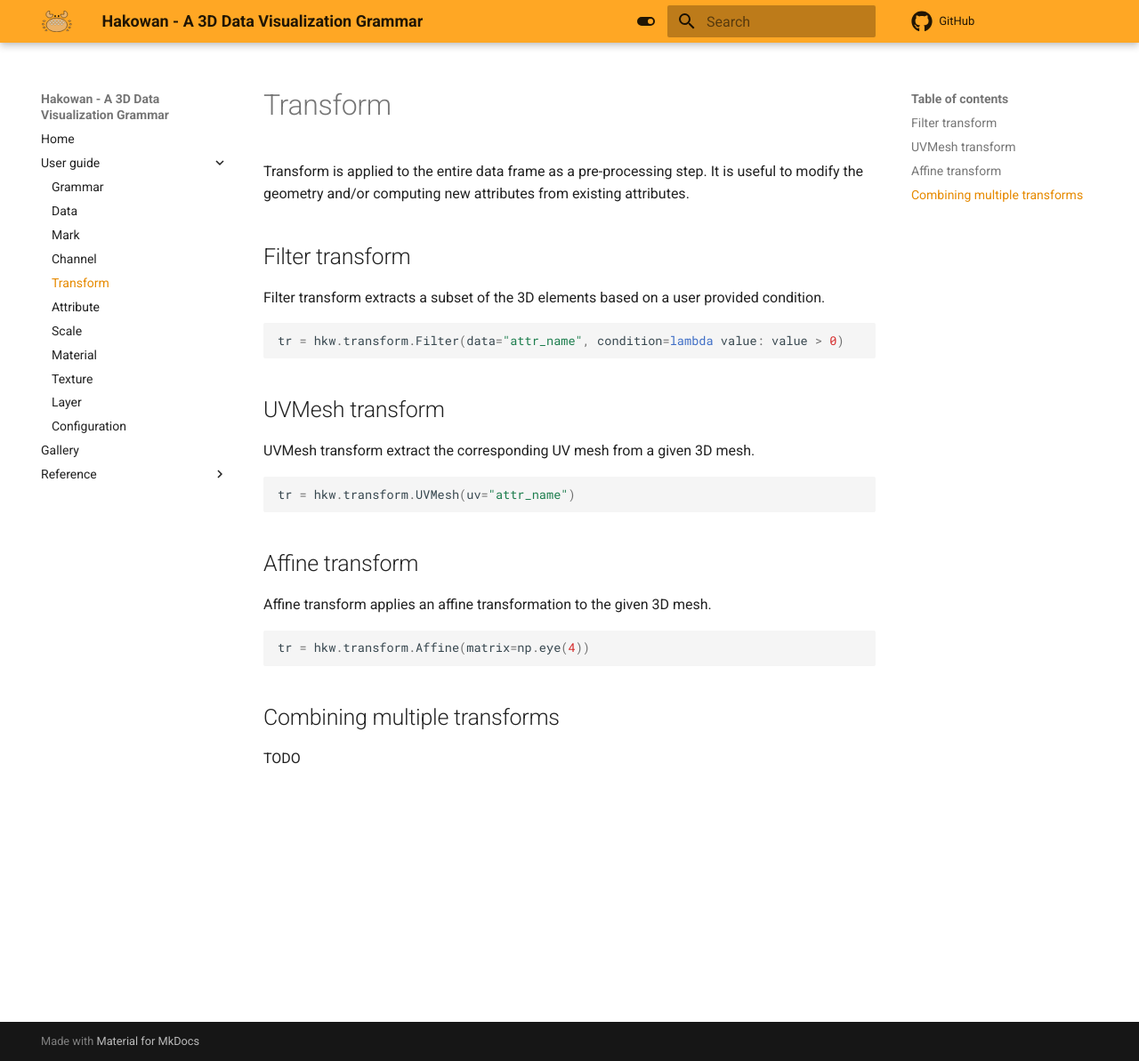
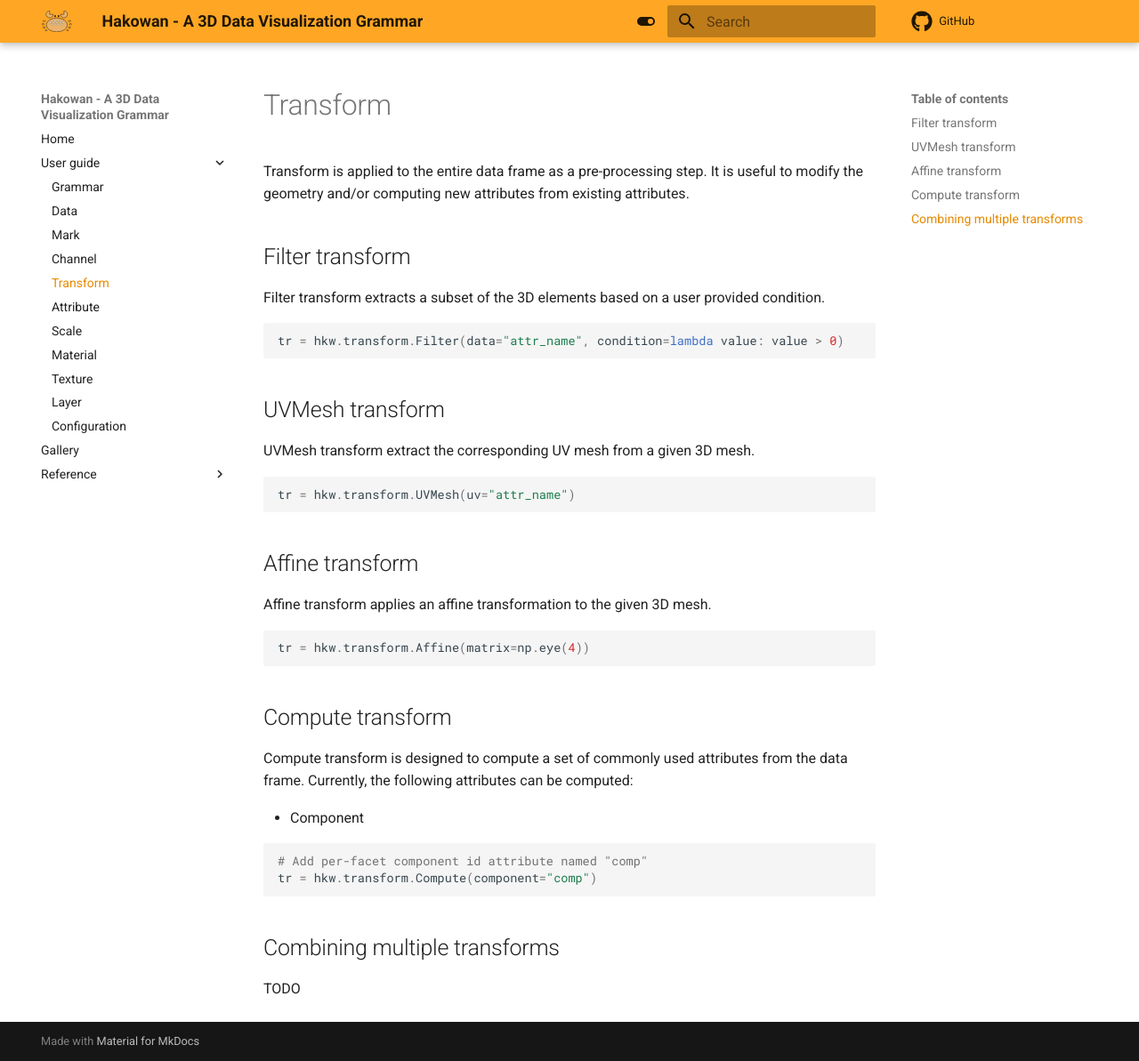
Before and after one commit to Hakowan/hakowan, an MkDocs documentation site: the page built from docs/guide/transform.md, in a window 1280 px wide and 1193 px high. Shown: the whole window at 89% size. Built offline with MkDocs 1.6.1 and Material for MkDocs 9.7.7, drawn with Linux system fonts in a browser that asks for light colours; comment, search, counter and statistics services are not loaded.

Commit message:
Update doc.

````diff
--- a/docs/guide/transform.md
+++ b/docs/guide/transform.md
@@ -27,6 +27,18 @@
 tr = hkw.transform.Affine(matrix=np.eye(4))
 ```
 
+## Compute transform
+
+Compute transform is designed to compute a set of commonly used attributes from the data frame.
+Currently, the following attributes can be computed:
+
+* Component
+
+```py
+# Add per-facet component id attribute named "comp"
+tr = hkw.transform.Compute(component="comp")
+```
+
 ## Combining multiple transforms
 
 TODO
````
